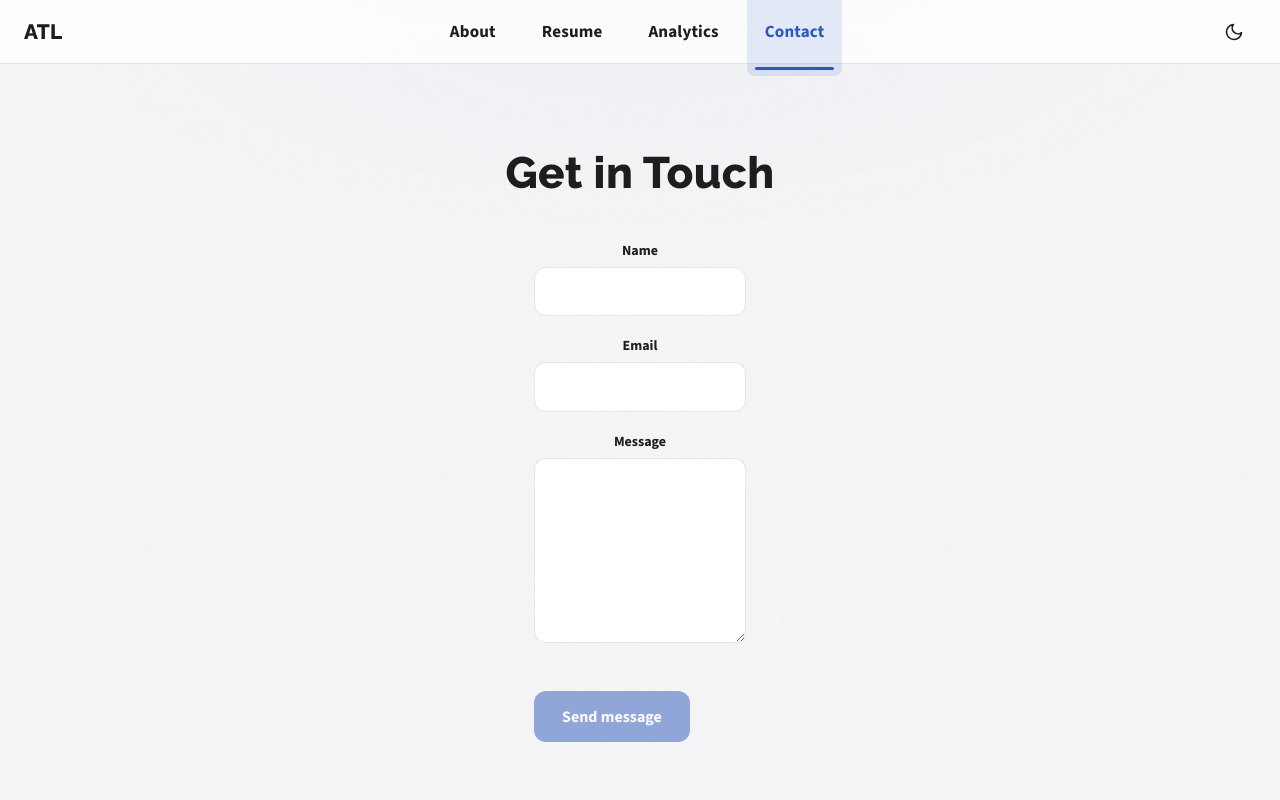
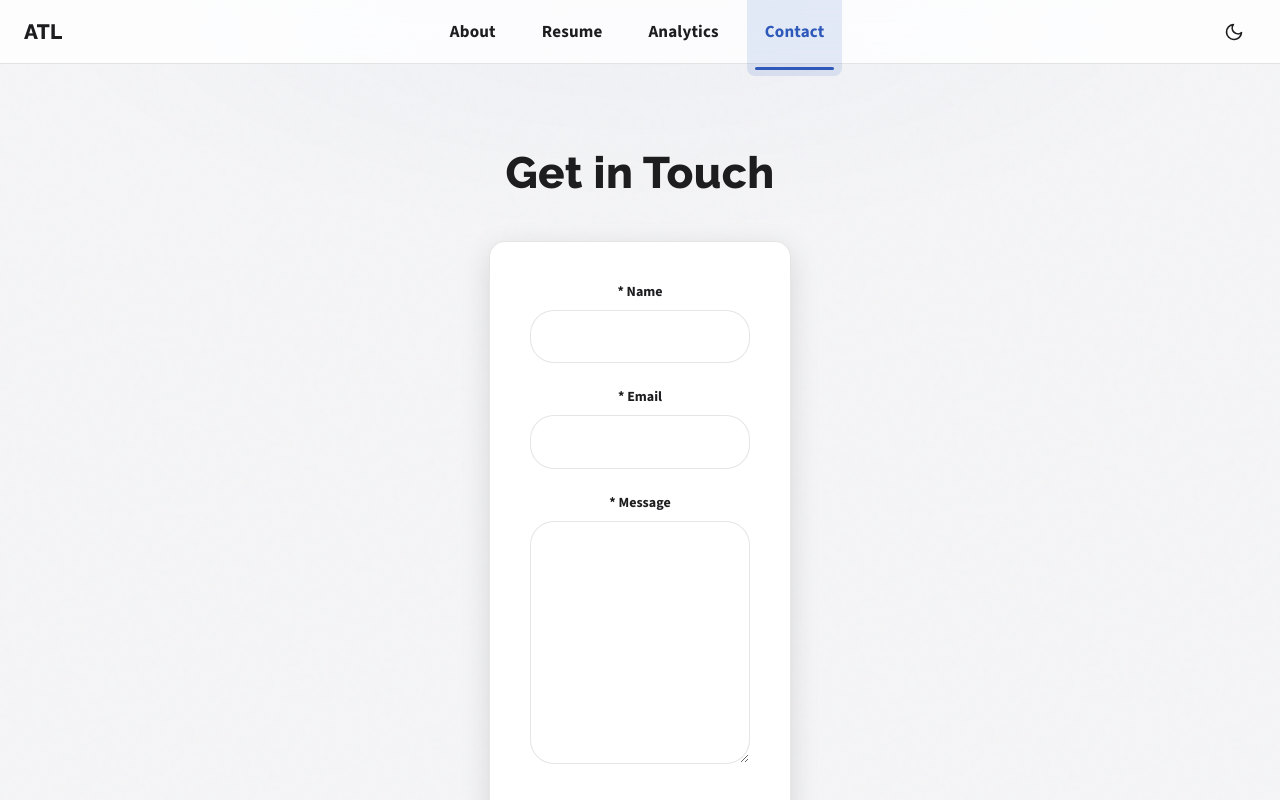
Before and after one commit to andretavluis/andretl-site, a Next.js app: page /contact in a window 1280 px wide. Shown: the top 800 px of the page. Built offline with nearby package versions, Linux system fonts and the light colour scheme; no server answers.

Commit message:
Update ContactForm.tsx

```diff
--- a/src/components/Contact/ContactForm.tsx
+++ b/src/components/Contact/ContactForm.tsx
@@ -7,9 +7,9 @@ import TurnstileWidget from './TurnstileWidget';
 type SubmissionState = 'idle' | 'submitting' | 'success' | 'error';
 
 const inputClasses =
-  'w-full rounded-md border border-[var(--color-border)] bg-[var(--color-bg)] px-3 py-2.5 text-[var(--color-fg-bold)] outline-none transition-colors focus:border-[var(--color-accent)]';
+  'w-full rounded-xl border border-[var(--color-border)] bg-[var(--color-bg)] px-4 py-3 text-[var(--color-fg-bold)] outline-none transition-colors focus:border-[var(--color-accent)]';
 const labelClasses =
-  'mb-1.5 block text-sm font-semibold text-[var(--color-fg-bold)]';
+  'mb-2 block text-sm font-semibold text-[var(--color-fg-bold)]';
 
 export default function ContactForm() {
   const [name, setName] = useState('');
@@ -42,19 +42,17 @@ export default function ContactForm() {
     }
   }
 
-  if (status === 'success') {
   return (
-      <p className="text-center text-[var(--color-fg-bold)]">
+    <div className="mx-auto max-w-xl rounded-2xl border border-[var(--color-border)] bg-[var(--color-bg)] p-8 shadow-lg sm:p-10">
+      {status === 'success' ? (
+        <p className="text-center text-lg text-[var(--color-fg-bold)]">
           Thanks for reaching out! I&apos;ll get back to you soon.
         </p>
-    );
-  }
-
-  return (
-    <form onSubmit={handleSubmit} className="flex flex-col gap-5">
+      ) : (
+        <form onSubmit={handleSubmit} className="flex flex-col gap-6">
           <div>
             <label htmlFor="contact-name" className={labelClasses}>
-          Name
+              * Name
             </label>
             <input
               id="contact-name"
@@ -70,7 +68,7 @@ export default function ContactForm() {
 
           <div>
             <label htmlFor="contact-email" className={labelClasses}>
-          Email
+              * Email
             </label>
             <input
               id="contact-email"
@@ -85,17 +83,17 @@ export default function ContactForm() {
 
           <div>
             <label htmlFor="contact-message" className={labelClasses}>
-          Message
+              * Message
             </label>
             <textarea
               id="contact-message"
               name="message"
               required
               maxLength={5000}
-          rows={6}
+              rows={8}
               value={message}
               onChange={(e) => setMessage(e.target.value)}
-          className={`${inputClasses} resize-y`}
+              className={`${inputClasses} resize-y rounded-2xl`}
             />
           </div>
 
@@ -122,10 +120,12 @@ export default function ContactForm() {
           <button
             type="submit"
             disabled={!turnstileToken || status === 'submitting'}
-        className="self-start rounded-md bg-[var(--color-accent)] px-7 py-3 font-semibold text-[var(--color-bg)] transition-transform hover:-translate-y-0.5 disabled:cursor-not-allowed disabled:opacity-50"
+            className="self-start rounded-full bg-[var(--color-accent)] px-8 py-3.5 font-semibold text-[var(--color-bg)] transition-transform hover:-translate-y-0.5 disabled:cursor-not-allowed disabled:opacity-50"
           >
             {status === 'submitting' ? 'Sending…' : 'Send message'}
           </button>
         </form>
+      )}
+    </div>
   );
 }
```
Lines whose indentation alone changed are shown as unchanged.
